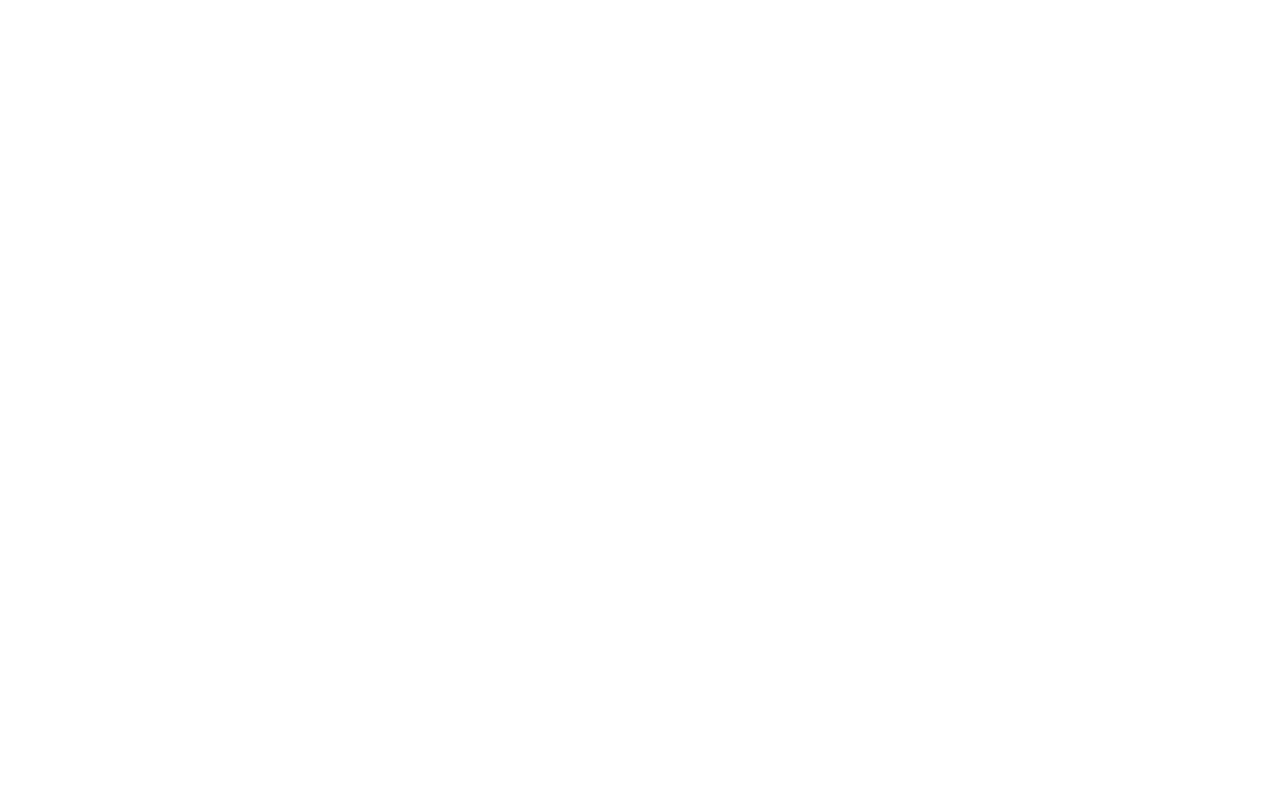
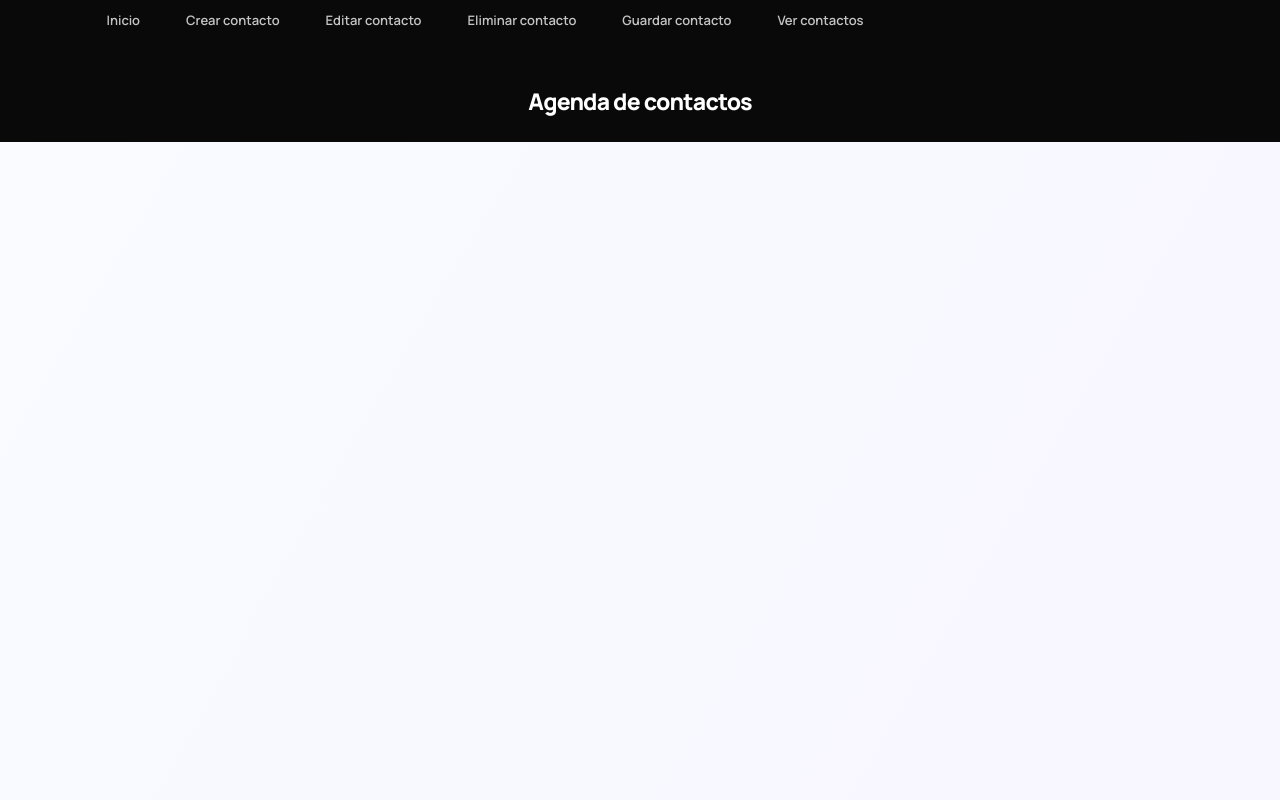
Before and after one commit to erikajhoana-dot/AGENDA, a PHP site: page / in a window 1280 px wide. Before the commit the page is empty. Run offline with PHP 8.4, Linux system fonts and the light colour scheme.

Commit message:
Cree el encabezado y menu de navegación

```diff
--- a/crear.php
+++ b/crear.php
@@ -1,7 +1,11 @@
+<?php include __DIR__."/includes/menu.php";?>
+<?php include __DIR__."/includes/header.php";?>
+
 <!DOCTYPE html>
 <html lang="es">
 <head>
     <meta charset="UTF-8">
+    <link rel="stylesheet" href="css/styles.css">
     <title>Crear Contacto</title>
 </head>
 <body>
--- a/css/styles.css
+++ b/css/styles.css
@@ -0,0 +1,65 @@
+@import url('https://fonts.googleapis.com/css2?family=Manrope:wght@400;500;600;700;800&display=swap');
+
+* {
+    margin: 0;
+    padding: 0;
+    box-sizing: border-box;
+}
+
+body {
+    font-family: 'Manrope', sans-serif;
+    background: linear-gradient(120deg, #f8fbff, #f8f6ff);
+    color: #20202a;
+    min-height: 100vh;
+}
+
+header {
+    background-color: #090909;
+    padding: 25px 7%;
+    display: flex;
+    align-items: center;
+    justify-content: center;
+}
+
+header h1 {
+    color: #ffffff;
+    font-size: 23px;
+    font-weight: 800;
+    letter-spacing: -0.8px;
+    text-align: center;
+}
+
+nav {
+    background-color: #090909;
+    padding: 0 7% 20px;
+    display: flex;
+    align-items: center;
+    gap: 12px;
+    flex-wrap: wrap;
+}
+
+nav a {
+    color: #c5c5c5;
+    text-decoration: none;
+    font-size: 13px;
+    font-weight: 600;
+    padding: 11px 17px;
+    border-radius: 7px;
+    transition: background-color 0.2s, color 0.2s;
+}
+
+nav a:hover {
+    background-color: #292929;
+    color: #ffffff;
+}
+
+nav a.activo {
+    background-color: #ffffff;
+    color: #111111;
+}
+
+main {
+    width: 86%;
+    max-width: 1200px;
+    margin: 55px auto;
+}
--- a/includes/footer.php
+++ b/includes/footer.php
@@ -0,0 +1,3 @@
+<footer>
+    <p>c 2026 Agenda de contactos | Programación web</p>
+</footer>
--- a/includes/header.php
+++ b/includes/header.php
@@ -0,0 +1,3 @@
+<header>
+    <h1>Agenda de contactos</h1>
+</header>
--- a/includes/menu.php
+++ b/includes/menu.php
@@ -0,0 +1,8 @@
+<nav>
+    <a href="index.php">Inicio</a>
+    <a href="crear.php">Crear contacto</a>
+    <a href="editar.php">Editar contacto</a>
+    <a href="eliminar.php">Eliminar contacto</a>
+    <a href="guardar.php">Guardar contacto</a>
+    <a href="ver.php">Ver contactos</a>
+</nav>
--- a/index.php
+++ b/index.php
@@ -0,0 +1,18 @@
+<?php include __DIR__."/includes/menu.php";?>
+<?php include __DIR__."/includes/header.php";?>
+
+<!DOCTYPE html>
+<html lang="en">
+
+<head>
+    <meta charset="UTF-8">
+    <meta name="viewport" content="width=device-width, initial-scale=1.0">
+    <link rel="stylesheet" href="css/styles.css">
+    <title>Menu</title>
+</head>
+
+<body>
+
+</body>
+
+</html>
```
